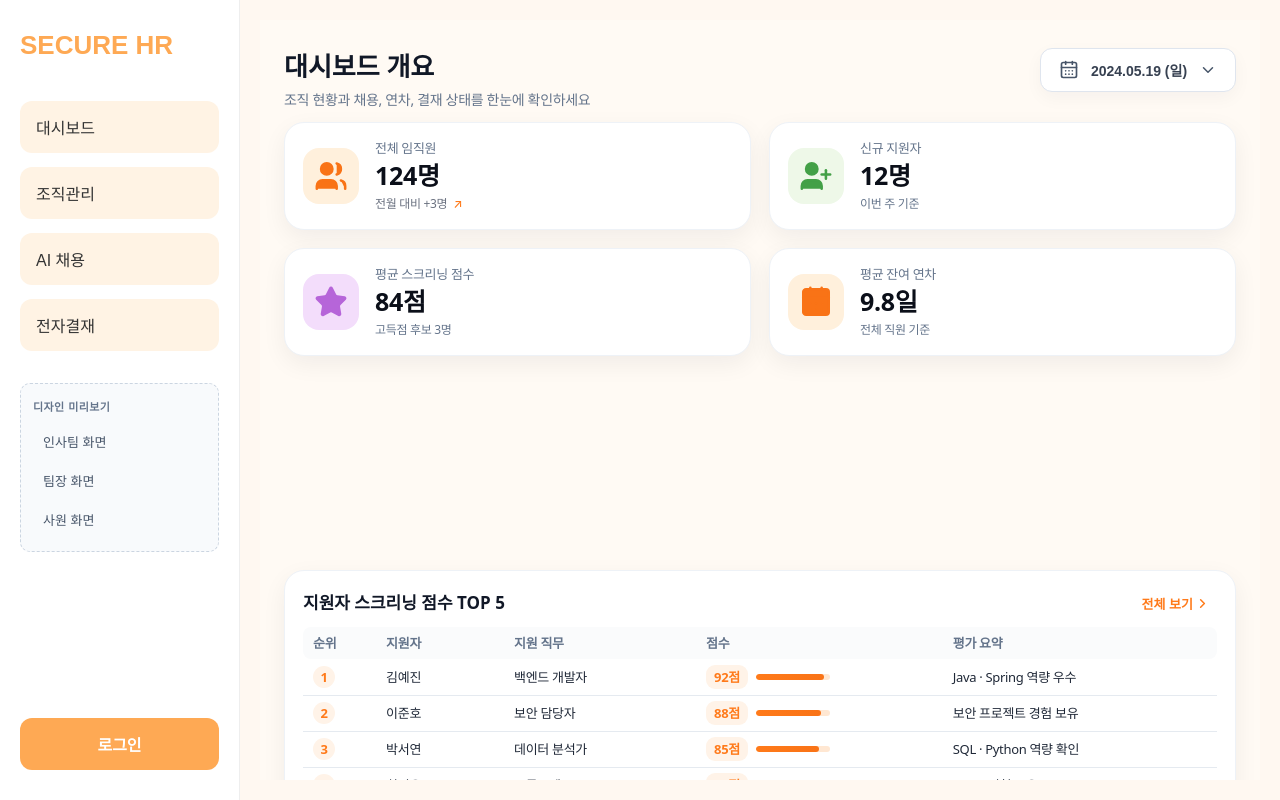
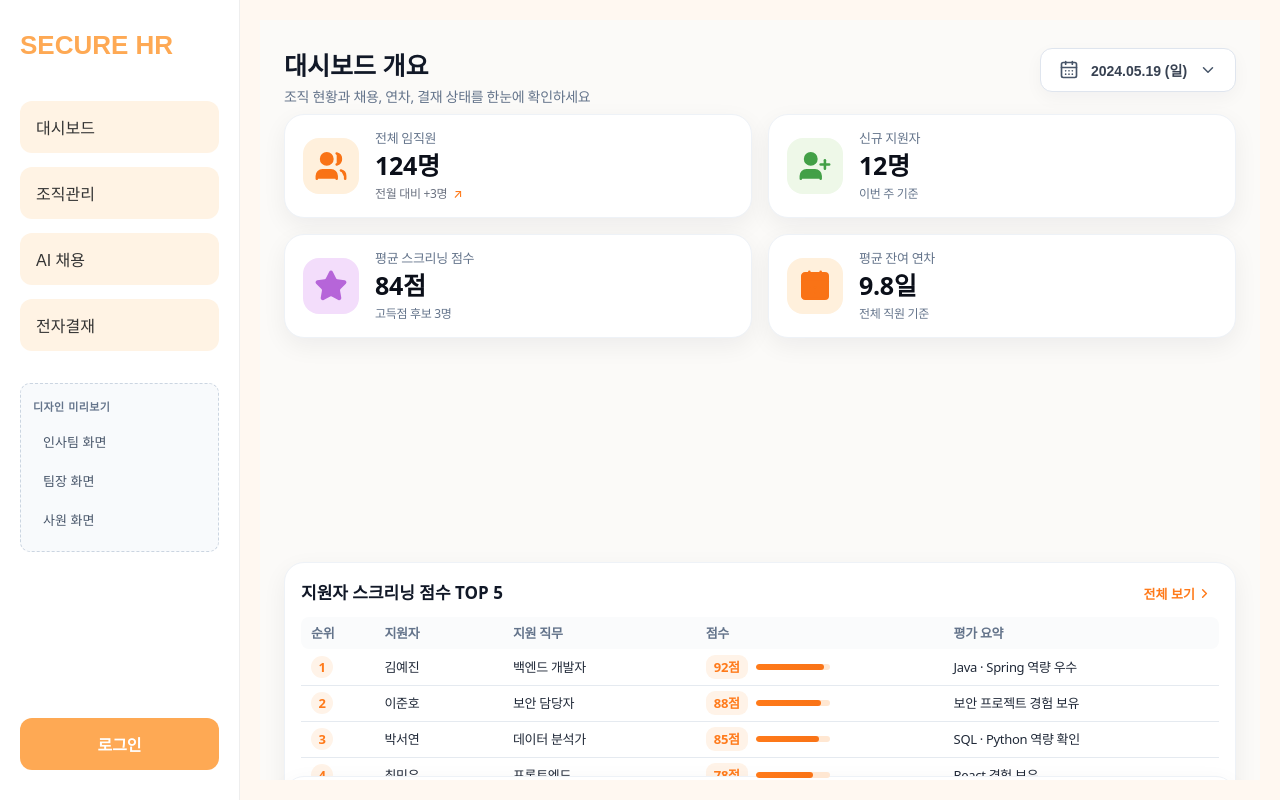
Before and after one commit to Miniproject-management/management-front, a React (Vite) app: page /dashboard/admin in a window 1280 px wide. Built offline with nearby package versions, Linux system fonts and the light colour scheme.

Commit message:
fix: tighten admin dashboard vertical layout

```diff
--- a/src/pages/dashboard/dashboard.css
+++ b/src/pages/dashboard/dashboard.css
@@ -17,15 +17,15 @@
 
 .dashboard-page {
   display: grid;
-  grid-template-rows: 60px 1fr;
-  gap: 14px;
+  grid-template-rows: 54px 1fr;
+  gap: 12px;
   width: 100%;
   min-height: auto;
   height: calc(100vh - 40px);
   max-height: calc(100vh - 40px);
   align-self: stretch;
   overflow: hidden;
-  padding: 16px 22px;
+  padding: 10px 22px 14px;
   color: var(--text-main);
   font-family: "Pretendard", "Noto Sans KR", "Apple SD Gothic Neo", system-ui, -apple-system, BlinkMacSystemFont, sans-serif;
   font-feature-settings: "tnum";
@@ -38,7 +38,7 @@
   max-width: 1600px;
   margin: 0 auto;
   align-content: start;
-  background: #fffaf4;
+  background: #fbfaf8;
 }
 
 .dashboard-page__header {
@@ -49,14 +49,14 @@
 }
 
 .dashboard-page__hero h1 {
-  font-size: 26px;
+  font-size: 25px;
   font-weight: 700;
   color: var(--text-main);
   letter-spacing: 0;
 }
 
 .dashboard-page__hero p {
-  margin-top: 6px;
+  margin-top: 4px;
   color: var(--text-muted);
   font-size: 14px;
   font-weight: 500;
@@ -86,8 +86,8 @@
 .dashboard-grid {
   display: grid;
   grid-template-columns: repeat(12, minmax(0, 1fr));
-  grid-template-rows: 108px 304px 206px;
-  gap: 18px;
+  grid-template-rows: 104px 312px 198px;
+  gap: 16px;
   align-items: stretch;
   min-height: 0;
 }
@@ -106,7 +106,7 @@
   display: flex;
   align-items: center;
   gap: 16px;
-  height: 108px;
+  height: 104px;
   padding: 18px;
 }
 
@@ -169,17 +169,17 @@
 .dashboard-card--large,
 .dashboard-card--medium {
   grid-column: span 6;
-  padding: 18px;
+  padding: 16px;
 }
 
 .dashboard-card--large {
-  height: 304px;
-  min-height: 304px;
+  height: 312px;
+  min-height: 312px;
 }
 
 .dashboard-card--medium {
-  height: 206px;
-  min-height: 206px;
+  height: 198px;
+  min-height: 198px;
 }
 
 .dashboard-card__header {
@@ -355,12 +355,12 @@
   display: grid;
   grid-template-columns: repeat(3, minmax(0, 1fr));
   gap: 10px;
-  margin-bottom: 12px;
+  margin-bottom: 10px;
 }
 
 .leave-summary {
-  min-height: 72px;
-  padding: 12px;
+  min-height: 58px;
+  padding: 10px;
   border: 1px solid var(--orange-border);
   border-radius: 12px;
   background: #fffaf5;
@@ -372,15 +372,15 @@
 
 .leave-summary p {
   color: var(--text-muted);
-  font-size: 12px;
+  font-size: 11px;
   font-weight: 500;
 }
 
 .leave-summary strong {
   display: block;
-  margin-top: 6px;
+  margin-top: 4px;
   color: var(--brand-orange);
-  font-size: 24px;
+  font-size: 21px;
   font-weight: 700;
   line-height: 1;
 }
@@ -393,21 +393,29 @@
   display: flex;
   align-items: center;
   gap: 8px;
-  margin-top: 7px;
+  margin-top: 6px;
 }
 
 .leave-summary__progress span:last-child {
   white-space: nowrap;
   color: var(--text-muted);
-  font-size: 12px;
+  font-size: 10px;
   font-weight: 500;
 }
 
 .dashboard-subtitle {
-  margin-bottom: 7px;
+  margin-bottom: 6px;
   color: var(--text-main);
   font-size: 15px;
   font-weight: 700;
+}
+
+.leave-table th {
+  height: 28px;
+}
+
+.leave-table td {
+  height: 29px;
 }
 
 .leave-table th:nth-child(1),
```
Also changed, not shown: 1 other file (tests, documents, lock files or other folders).
